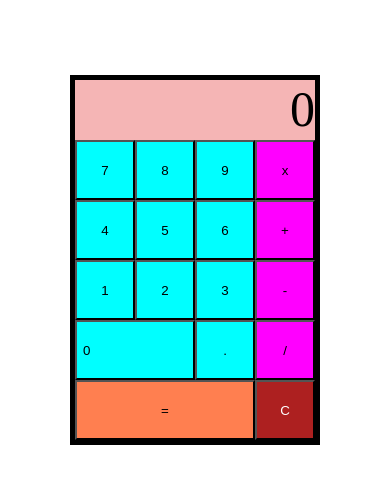
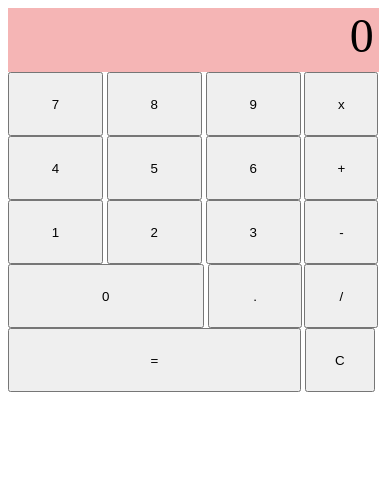
Before and after one commit to theoklahuman/calculator, a plain HTML site: page index.html in a window 390 px wide. Drawn offline with Linux system fonts and the light colour scheme.

Commit message:
Make project responsive for mobile

```diff
--- a/index.html
+++ b/index.html
@@ -1,8 +1,10 @@
 <!DOCTYPE html>
 <html lang="en">
 <head>
-        <meta charset="utf-8">
-        <title>Calculator</title>
+    <meta charset="UTF-8">
+    <meta http-equiv="X-UA-Compatible" content="IE=edge">
+    <meta name="viewport" content="width=device-width, initial-scale=1.0">
+    <title>Document</title>
     <link rel="stylesheet" href="style.css">
     <script src="script.js" defer></script>
 </head>
@@ -34,5 +36,4 @@
         </div>
     </div>
 </body>
-
 </html>
--- a/style.css
+++ b/style.css
@@ -1,60 +1,59 @@
-button {
-    width: 60px;
-    height: 60px;
-    background-color: aqua;
+* {
+    box-sizing: border-box;
+}
+
+#container {
+    margin: 0;
+    display: flex;
+    flex-wrap: wrap;
+    /* display: flex;
+    flex-wrap: wrap; */
+    width: 95vw;
+    /* border: black solid 5px; */
 }
 
 #display {
-    width: 240px;
-    height: 60px;
+    width: 100%;
+    height: 4rem;
+    padding-right: 0.3rem;
     text-align: end;
-    font-size: 50px;
+    font-size: 3rem;
     background-color: rgb(245, 181, 181);
 }
 
-#container {
-    margin-top: 75px;
-    margin-left: auto;
-    margin-right: auto;
-    display: flex;
-    flex-wrap: wrap;
-    max-width: 240px;
-    border: solid 5px;
+.digits {
+    width: 80%;
 }
 
-.digits {
-    display: flex;
-    flex-wrap: wrap;
-    max-width: 180px;
-    max-height: 240px;
-    background-color: inherit;
+.digits button {
+    width: 32%;
+    height: 4rem;
+    margin: 0;
+}
+
+#zero {
+    width: 66%;
 }
 
 .operators {
-    display: flex;
-    flex-direction: column;
+    width: 20%;
+}
+
+.operators button {
+    width: 100%;
+    height: 4rem;
 }
 
 .equal-and-clear-buttons {
-    display: flex;
-}
-
-#multiplication, #addition, #subtraction, #division {
-    background-color: magenta;
-
-}
-
-#zero {
-    width: 120px;
-    text-align: start;
+    width: 100%;
 }
 
 #equal {
-    width: 180px;
-    background-color: coral;
+    width: 79%;
+    height: 4rem;
 }
 
 #clear {
-    background-color: rgb(173, 32, 32);
-    color: white;
+    width: 19%;
+    height: 4rem;
 }
```
Lines whose indentation alone changed are shown as unchanged.
